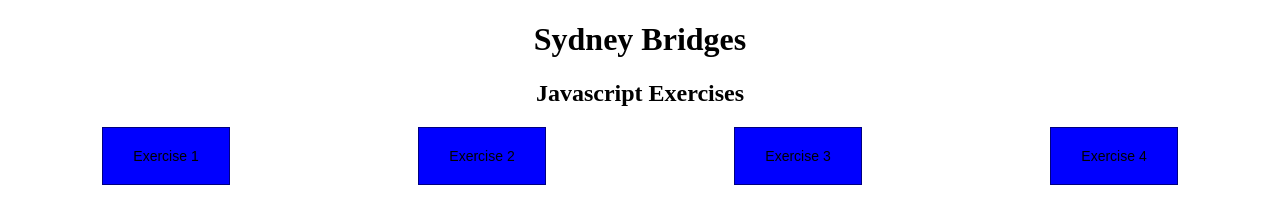
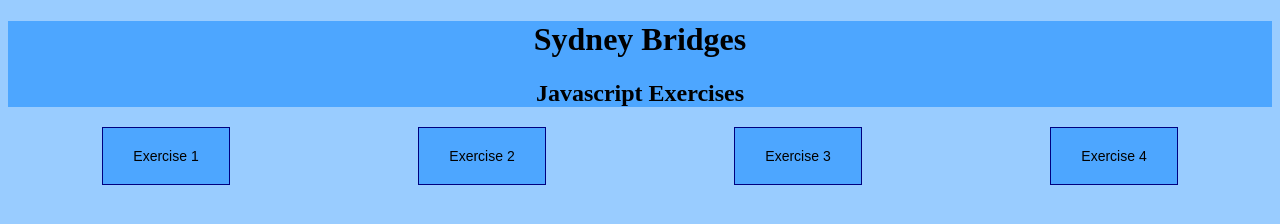
Before and after one commit to sybrid1982/-Bridges-JavascriptExercises, a plain HTML site: page index.html in a window 1280 px wide. Drawn offline with Linux system fonts and the light colour scheme.

Commit message:
Styling with milder blues

```diff
--- a/stylesheet.css
+++ b/stylesheet.css
@@ -2,12 +2,17 @@
   padding: 20px 30px;
   text-align: center;
   font-size: 14px;
-  background-color: blue;
+  background-color: #4da6ff;
   border: 1px solid navy;
 }
 
 header {
   text-align: center;
+  background-color: #4da6ff;
+}
+
+body {
+  background-color: #99ccff;
 }
 
 @media screen and (min-width:768px){
```
